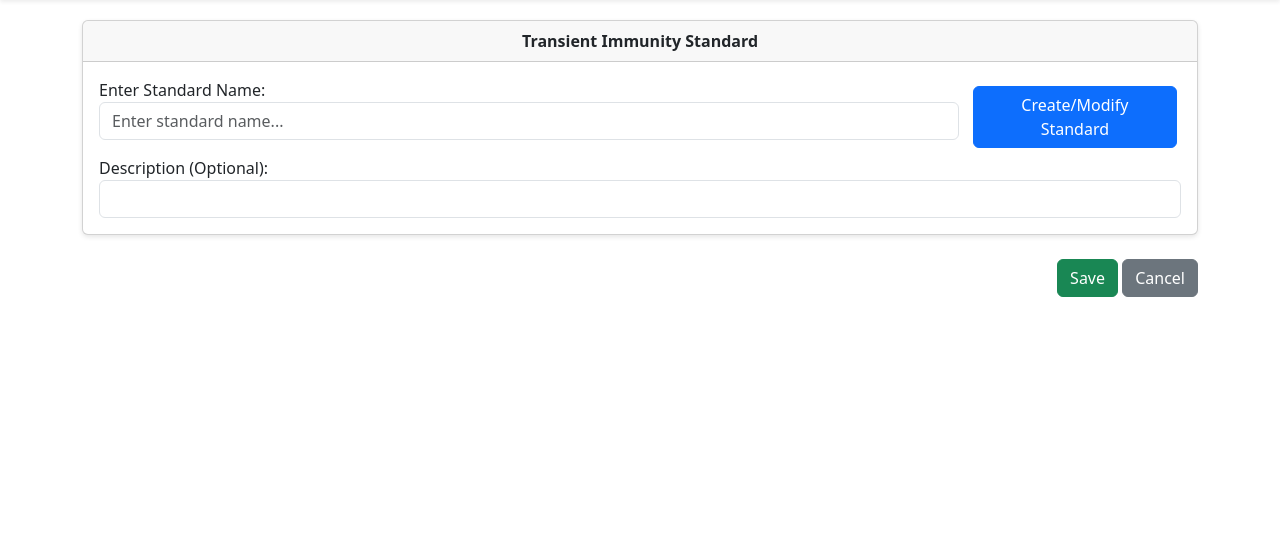
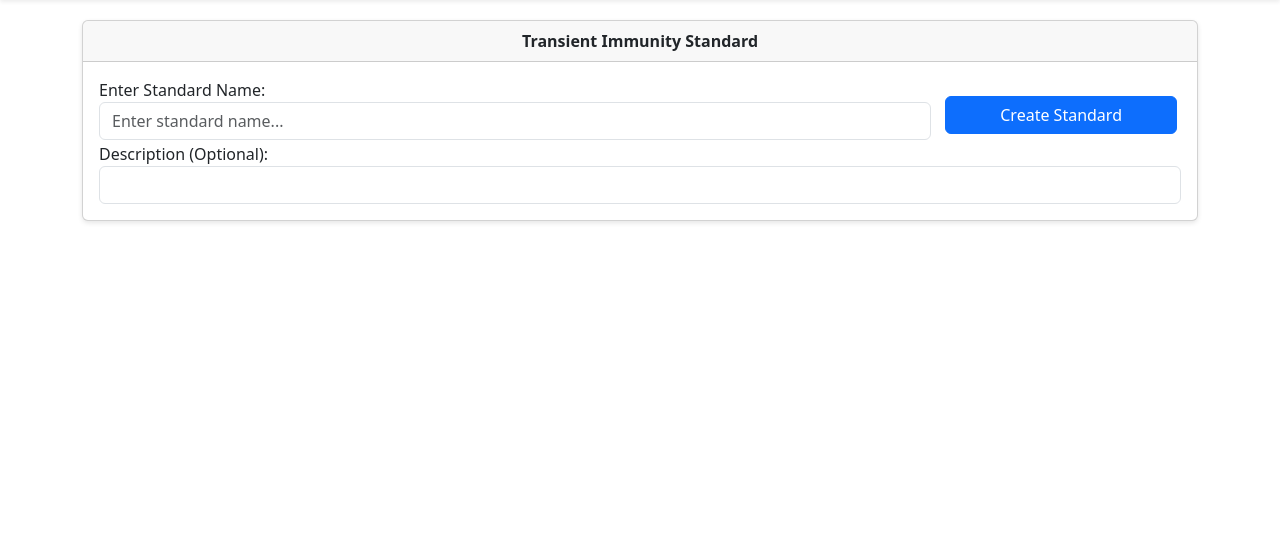
Before and after one commit to rs-nitk-2020/emc_test_automation, a Django app: page /get_test_data/ in a window 1280 px wide. Shown: the part 150-687 px from the top of the page. Run offline with Django 4.2, Linux system fonts and the light colour scheme; data comes from the database, SQL or seed files in the repository; some libraries are stand-ins or nearby versions.

Commit message:
Minor changes and bug fixes

```diff
--- a/emc_test_automation_gui/templates/emc_test_automation_gui/test_standards_config.html
+++ b/emc_test_automation_gui/templates/emc_test_automation_gui/test_standards_config.html
@@ -52,8 +52,8 @@
     }
 
     .suggestions {
-      background-color: #fff;
-      border: 1px solid #ccc;
+      background-color: #fdf9f9;
+      /* border: 1px solid #c8c4c4;  */
       max-height: 150px;
       overflow-y: auto;
       display: none;
@@ -84,23 +84,22 @@
         Transient Immunity Standard
       </div>
       <div class="card-body">
-        <div class="d-flex flex" style="width: 100%;">
+        <div class="d-flex flex justify-content-between" style="width: 100%;">
 
         <div class="form-group" style="width: 80%;">
           <label for="standardInput">Enter Standard Name:</label>
           <input type="text" id="standardInput" class="form-control" placeholder="Enter standard name..."
-            oninput="showSuggestions()" />
-          <div id="suggestions" class="suggestions"></div>
+            oninput="showSuggestions()"  style="margin-bottom: 0;"/>
+          <div id="suggestions" class="suggestions w-50" style="border-radius: 0 0 5px 5px;"></div>
         </div>
 
-        <button id="createModifyStandard" class="btn btn-primary" onclick="CreateStandard()" style="margin: 8 4 8 14;">Create/Modify
-          Standard</button>
+        <button id="createModifyStandard" class="btn btn-primary" onclick="CreateStandard()" style="margin: 18 4 8 14; width: 15rem;">Create Standard</button>
 
         </div>
 
         <div class="form-group">
           <label for="standardDescription">Description (Optional):</label>
-          <textarea id="standardDescription" class="form-control" readonly rows="1" style="resize: none;"></textarea>
+          <textarea id="standardDescription" class="form-control" rows="1" style="resize: none;"></textarea>
         </div>
       </div>
     </div>
@@ -110,18 +109,23 @@
         Tests
       </div>
       <div class="card-body">
-        <div class="flex d-flex" style="justify-content: space-between;">
-          <div id="pulses" class="mb-3 d-flex flex" ></div>
-          <button id="addPulse" class="btn btn-primary" onclick="CreatePulse()" style="margin: 8 4 8 14;">Create Pulse</button>
+        <div class="flex d-flex mb-3" style="justify-content: space-between;">
+          <div id="pulses" class="mb-3 d-flex flex align-items-center" ></div>
+          <button id="addPulse" class="btn btn-primary" onclick="CreatePulse()" style="margin: 8 4 8 14; width: 10rem;">Create Pulse</button>
         </div>
         <div id="pulseDetails">
-          <h5 id="pulseName"></h5>
-          <p id="pulseDescription"></p>
 
-          <button id="addParameter" class="btn btn-primary" style="display: none;" onclick="CreateParam()">Add Parameter</button>
+          <div class="flex d-flex justify-content-between">
+            <input type="text" id="pulseName" class="w-75 form-control" style="display: none;">
+          <button id="addParameter" class="btn btn-primary mb-3" style="display: none; width: 10rem;" onclick="CreateParam()">Add Parameters</button>
+        </div>
+
+        <textarea id="pulseDescription" class="form-control" style="margin-bottom: 10px; display: none;" placeholder="Enter pulse description..." rows="1"></textarea>
+        <!-- <button id="addParameter" class="btn btn-primary" style="display: none;" onclick="CreateParam()">Add Parameter</button> -->
 
 
-          <table class="table table-striped table-bordered" id="parametersTable" style="display: none;">
+
+          <table class="table table-striped table-bordered table-hover" id="parametersTable" style="display: none;">
             <thead>
               <tr>
                 <th>Parameter</th>
@@ -146,9 +150,9 @@
       </div>
     </div>
 
-    <div id="saveCancel" class="mt-4">
-      <button id="saveBtn" class="btn btn-success" onclick="save()">Save</button>
-      <button id="cancelBtn" class="btn btn-secondary" onclick="cancel()">Cancel</button>
+    <div id="saveCancel" class="mt-4 mb-4" style="display: none;">
+      <button id="saveBtn" class="btn btn-success" style="width: 8rem;" onclick="save()">Save</button>
+      <button id="cancelBtn" class="btn btn-secondary" style="width: 8rem; background-color: #D74C4C;" onclick="cancel()">Cancel</button>
     </div>
   </div>
 
@@ -169,6 +173,8 @@
     //         console.log('Error: ' + error);
     //     }
     // });
+
+
     let data = {
       "Transient Immunity Standard": {
         "description": "description of Transient immunity (optional) - None",
@@ -204,6 +210,10 @@
       }
     };
 
+
+    // let data = {};
+
+
     function showSuggestions() {
       const input = document.getElementById("standardInput").value;
       const suggestions = document.getElementById("suggestions");
@@ -214,6 +224,9 @@
           if (key.toLowerCase().includes(input.toLowerCase())) {
             const suggestion = document.createElement("div");
             suggestion.innerText = key;
+            suggestion.style.border = "1px solid #6d6c6c";
+            suggestion.style.borderTop = "none";
+            suggestion.style.borderRadius = "0 0 5px 5px";
             suggestion.onclick = () => selectStandard(key);
             suggestions.appendChild(suggestion);
           }
@@ -229,7 +242,63 @@
       document.getElementById("standardInput").value = standard;
       document.getElementById("standardDescription").value = description;
       document.getElementById("suggestions").style.display = "none";
+
+      document.getElementById("saveCancel").style.display = "block";
+
       showTests(standard);
+    }
+
+
+
+    function showPulseDetails(standard, pulse) {
+      const pulseName = document.getElementById("pulseName");
+      const pulseDescription = document.getElementById("pulseDescription");
+      const table = document.getElementById("parametersTable");
+      const addParamButton = document.getElementById("addParameter");
+
+      pulseDescription.style.display = "block";
+      pulseName.style.display = "block";
+      table.style.display = "table";
+      addParamButton.style.display = "block";
+
+      const parametersTable = document.getElementById("parametersTable").getElementsByTagName("tbody")[0];
+      parametersTable.innerHTML = "";
+
+      const pulseData = data[standard]?.tests[pulse];
+      pulseName.value = pulse;
+      pulseDescription.value = pulseData?.description || "No Description";
+
+      //style
+      pulseName.style.fontSize = "20px";
+      pulseName.style.fontWeight = "500";
+
+      pulseData?.parameters.forEach((param) => {
+        const row = parametersTable.insertRow();
+        row.insertCell(0).innerHTML = `<input type='text' class='form-control' value='${param.name}'>`;
+        row.insertCell(1).innerHTML = `<input type='text' class='form-control' value='${param.description}'>`;
+        row.insertCell(2).innerHTML = `<input type='text' class='form-control' value='${param.value}'>`;
+        row.insertCell(3).innerHTML = `<input type='text' class='form-control' value='${param.units}'>`;
+      });
+
+    }
+
+    function CreateStandard() {
+
+      name = document.getElementById("standardInput").value;
+      // description = document.getElementById("standardDescription");
+      // description.value = "";
+
+      //if name is already present, alert the user
+      if (data[name]) {
+        alert(name + ": Standard already present. If you want to modify, you can do so in the tests section.");
+        return;
+      }
+
+      //show the pulses
+      showTests(name);
+
+      //show the save and cancel buttons
+      document.getElementById("saveCancel").style.display = "block";
     }
 
     function showTests(standard) {
@@ -251,48 +320,16 @@
           const label = document.createElement("label");
           label.innerText = pulse;
 
+          //style
           radio.style.marginRight = "0.8rem";
           label.style.marginRight = "3rem";
+          radio.style.transform = "scale(1.5)";
+          radio.style.accentColor = "#007bff";
+
           pulses.appendChild(radio);
           pulses.appendChild(label);
-          // pulses.appendChild(document.createElement("br"));
         });
       }
-      // else {
-      //   testSection.style.display = "none";
-      // }
-    }
-
-    function showPulseDetails(standard, pulse) {
-      const pulseName = document.getElementById("pulseName");
-      const pulseDescription = document.getElementById("pulseDescription");
-      const table = document.getElementById("parametersTable");
-      table.style.display = "table";
-      const parametersTable = document.getElementById("parametersTable").getElementsByTagName("tbody")[0];
-      parametersTable.innerHTML = "";
-
-      const pulseData = data[standard]?.tests[pulse];
-      pulseName.innerText = pulse;
-      pulseDescription.innerText = pulseData?.description || "";
-
-      pulseData?.parameters.forEach((param) => {
-        const row = parametersTable.insertRow();
-        row.insertCell(0).innerText = param.name;
-        row.insertCell(1).innerText = param.description;
-        row.insertCell(2).innerText = param.value;
-        row.insertCell(3).innerText = param.units;
-      });
-    }
-
-    function CreateStandard() {
-      // document.getElementById("createSection").style.display = "block";
-
-      name = document.getElementById("standardInput").value;
-      description = document.getElementById("standardDescription");
-      description.readOnly = false;
-      description.value = "";
-
-      showTests(name);
     }
 
     function CreatePulse() {
@@ -305,30 +342,22 @@
       pulseName = document.getElementById("pulseName");
       pulseDescription = document.getElementById("pulseDescription");
 
-      document.getElementById("pulseName").innerText = "";
-      document.getElementById("pulseDescription").innerText = "";
+      //clear the pulse name and description
+      pulseName.value = "";
+      pulseDescription.value = "";
 
-      // clear the table
+      //display the pulse name and description
+      pulseName.style.display = "block";
+      pulseDescription.style.display = "block";
+
+      //put some placeholder text and give focus to the pulse name
+      pulseName.placeholder = "New Pulse Name";
+      pulseDescription.placeholder = "New Pulse Description";
+      pulseName.focus();
+
       //clear the table
       const parametersTable = document.getElementById("parametersTable").getElementsByTagName("tbody")[0];
       parametersTable.innerHTML = "";
-
-
-      //convert the pulse name and description to editable fields
-      pulseName.contentEditable = true;
-      pulseDescription.contentEditable = true;
-
-      //put some placeholder text and give focus to the pulse name
-      pulseName.innerText = "New Pulse Name";
-      pulseDescription.innerText = "New Pulse Description";
-
-      //give margin betwwen text and border in pulseName and pulseDescription
-      pulseName.style.padding = "10px";
-      pulseDescription.style.padding = "10px";
-
-      //give a boundary to the pulse name and description
-      pulseName.style.border = "1px solid #ccc";
-      pulseDescription.style.border = "1px solid #ccc";
 
 
       //add parameter button, which will create a form for adding the 4 fields of the table
@@ -356,42 +385,42 @@
       // console.log(parametersTable.rows.length);
     }
 
-    function addNewTest() {
-      alert("Feature not fully implemented");
-    }
 
     function save() {
       //fetch the standard name from standardinput box
       standardName = document.getElementById("standardInput").value;
 
+      if(!standardName){
+        alert("Please enter a standard name");
+        return;
+      }
+
       //fetch the description from standardDescription box
       standardDescription = document.getElementById("standardDescription").value;
 
       //fetch the pulse name from pulseName box
-      pulseName = document.getElementById("pulseName").innerText;
+      pulseName = document.getElementById("pulseName").value ? document.getElementById("pulseName").value : "New pulse";
 
       //fetch the pulse description from pulseDescription box
-      pulseDescription = document.getElementById("pulseDescription").innerText;
+      pulseDescription = document.getElementById("pulseDescription").value ? document.getElementById("pulseDescription").value : "No Description";
 
       //fetch the parameters from the table
       parametersTable = document.getElementById("parametersTable");
       parameters = [];
-      // console.log(parametersTable.rows.length);
+
 
       for (var i = 1; i < parametersTable.rows.length; i++) {
-        // console.log("row: " + i);
+        var parameter = {};
 
-        var parameter = {};
         parameter.name = parametersTable.rows[i].cells[0].getElementsByTagName("input")[0].value;
         parameter.description = parametersTable.rows[i].cells[1].getElementsByTagName("input")[0].value;
         parameter.value = parametersTable.rows[i].cells[2].getElementsByTagName("input")[0].value;
         parameter.units = parametersTable.rows[i].cells[3].getElementsByTagName("input")[0].value;
-        console.log(parameter);
 
         parameters.push(parameter);
       }
 
-      //save the data in the data object, if standard is already present just add new pukse, else create a new standard use the three dots operator
+      //save the data in the data object, if standard is already present just add new pulse, else create a new standard
       if (data[standardName]) {
         data[standardName].tests[pulseName] = {
           description: pulseDescription,
@@ -409,43 +438,18 @@
         };
       }
 
+      //TODO: send the data to the backend
+
+      //reload the page after populating the data
+      // location.reload();
+
+      console.log(data);
+    }
 
 
-
-      // console.log(data);
-
-
-
-      //reload the page
-      // location.reload();
-    }
-
-    //TODO: revert the changes made in the page
     function cancel() {
       //reload the page
       location.reload();
-
-
-      // document.getElementById("createSection").style.display = "none";
-      // document.getElementById("pulseSection").style.display = "none";
-
-      // //clear the standard name and description
-      // document.getElementById("standardInput").value = "";
-      // document.getElementById("standardDescription").value = "";
-
-      // //clear the pulse name and description
-      // document.getElementById("pulseName").innerText = "";
-      // document.getElementById("pulseDescription").innerText = "";
-
-      // //clear the table
-      // const parametersTable = document.getElementById("parametersTable").getElementsByTagName("tbody")[0];
-      // parametersTable.innerHTML = "";
-
-      // //remove all the inserted rows in the  table
-      // for (var i = 0; i < parametersTable.rows.length; i++) {
-      //   parametersTable.deleteRow(i);
-      // }
-
     }
 
 
```
Also changed, not shown: emc_test_automation_gui/templates/emc_test_automation_gui/main.html (+18 -2 lines).
